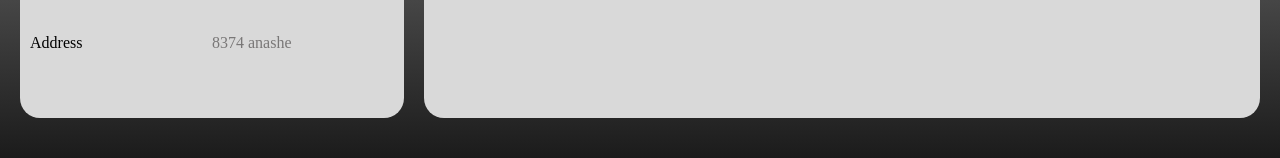
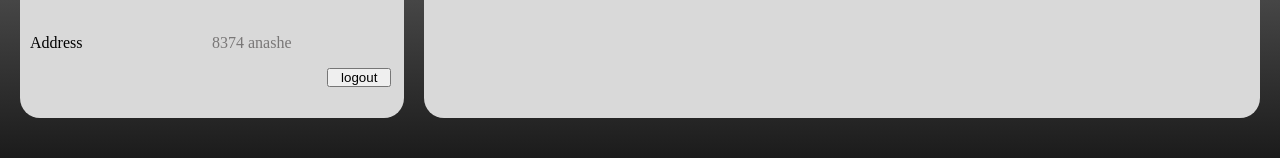
Before and after one commit to DemianJuarez/tsReact-FinalExcerciseBootCamp, a React (Vite) app: page /profile in a window 1280 px wide. Shown: the part 584-742 px from the top of the page. Built offline with nearby package versions, Linux system fonts and the light colour scheme; no server answers.

Commit message:
update(profilePage): create logout button localStorage.removeItem

```diff
--- a/src/pages/ProfilePage.css
+++ b/src/pages/ProfilePage.css
@@ -95,6 +95,19 @@
   color: #797777;
 }
 
+
+.button-div {
+  display: flex;
+  justify-content: flex-end;
+  padding-right: 1vw;
+}
+
+
+.logout-button {
+  width: 5vw;
+}
+
+
 .user-available-items {
   box-sizing: border-box;
   height: 80vh;
--- a/src/pages/ProfilePage.tsx
+++ b/src/pages/ProfilePage.tsx
@@ -1,6 +1,15 @@
 import "./ProfilePage.css";
 
 export const ProfilePage = () => {
+
+
+  const handlelogout = () => {
+    localStorage.removeItem("sessionData");
+    window.location.href = "/login";
+
+
+  }
+
   return (
     <section className="profile-container">
       <div className="megadiv">
@@ -36,6 +45,9 @@ export const ProfilePage = () => {
             </div>
           </div>
         </div>
+        <div className="button-div">
+        <button className="logout-button" onClick={handlelogout}>logout</button>
+        </div>
       </div>
       <div className="user-available-items">
         <div className="buy-history">
```
